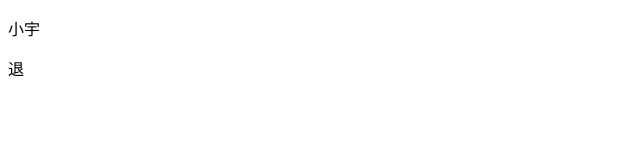
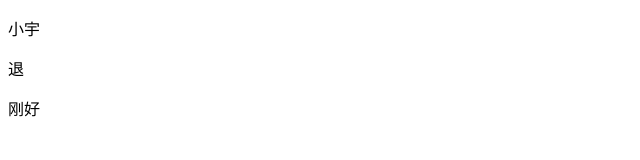
Before and after one commit to LenaMeng26/project-m, a plain HTML site: page index.html in a window 1280 px wide. Shown: the full height of the page, 0-640 px from the left. Drawn offline with Linux system fonts and the light colour scheme.

Commit message:
index修改2

```diff
--- a/index.html
+++ b/index.html
@@ -8,5 +8,6 @@
 <body>
     <p>小宇</p>
     <p>退</p>
+    <p>刚好</p>
 </body>
 </html>
```
